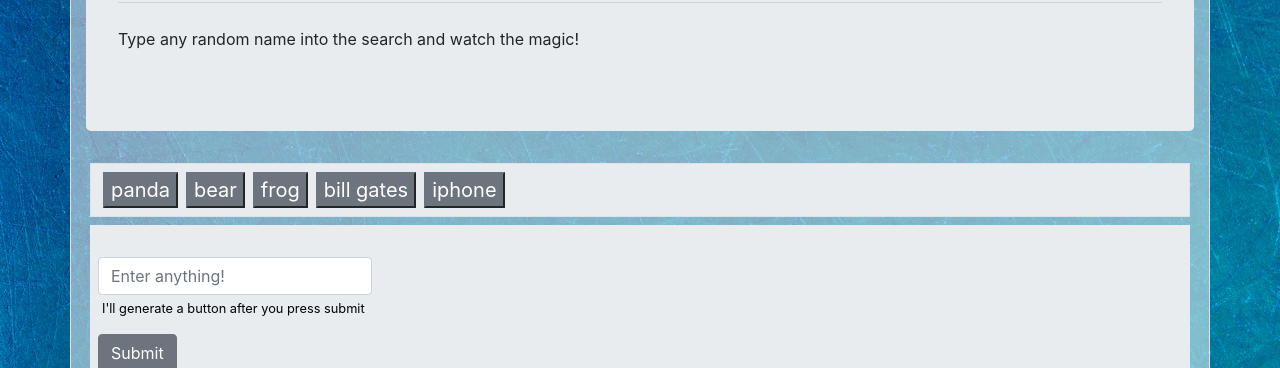
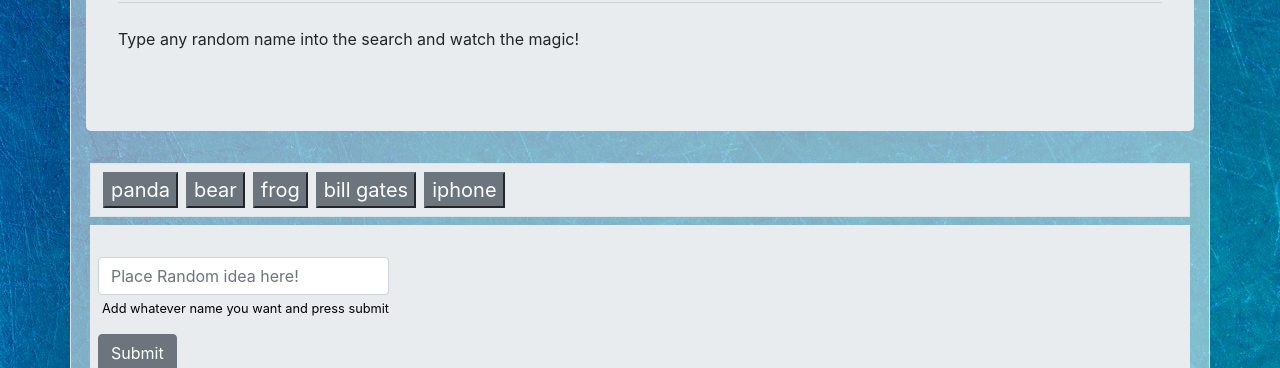
Before and after one commit to dreena87/Gify_project, a plain HTML site: page index.html in a window 1280 px wide. Shown: the part 195-563 px from the top of the page. Drawn offline with nearby package versions, Linux system fonts and the light colour scheme.

Commit message:
placed new comments and titles

```diff
--- a/index.html
+++ b/index.html
@@ -9,7 +9,7 @@
     <link rel="stylesheet" href="https://maxcdn.bootstrapcdn.com/bootstrap/4.0.0/css/bootstrap.min.css" integrity="sha384-Gn5384xqQ1aoWXA+058RXPxPg6fy4IWvTNh0E263XmFcJlSAwiGgFAW/dAiS6JXm" crossorigin="anonymous">
     <link rel="stylesheet" href="./assets/css/style.css">
 
-    <title>Giphytastic! Anime Edition</title>
+    <title>Random GIFs</title>
   </head>
   <body>
     <main class="container border mt-2 ">
@@ -24,8 +24,8 @@
             <form>
                 <div class="form-group">
                     <label for="button-gen"></label>
-                    <input type="text" class="form-control" id="button-gen" aria-describedby="button-help" placeholder="Enter anything!" required>
-                    <small id="button-help" class="form-text text-muted ml-1">I'll generate a button after you press submit</small>
+                    <input type="text" class="form-control" id="button-gen" aria-describedby="button-help" placeholder="Place Random idea here!" required>
+                    <small id="button-help" class="form-text text-muted ml-1">Add whatever name you want and press submit</small>
                 </div>
                 <button type="submit" class="btn btn-secondary object-button">Submit</button>
             </form>
```
